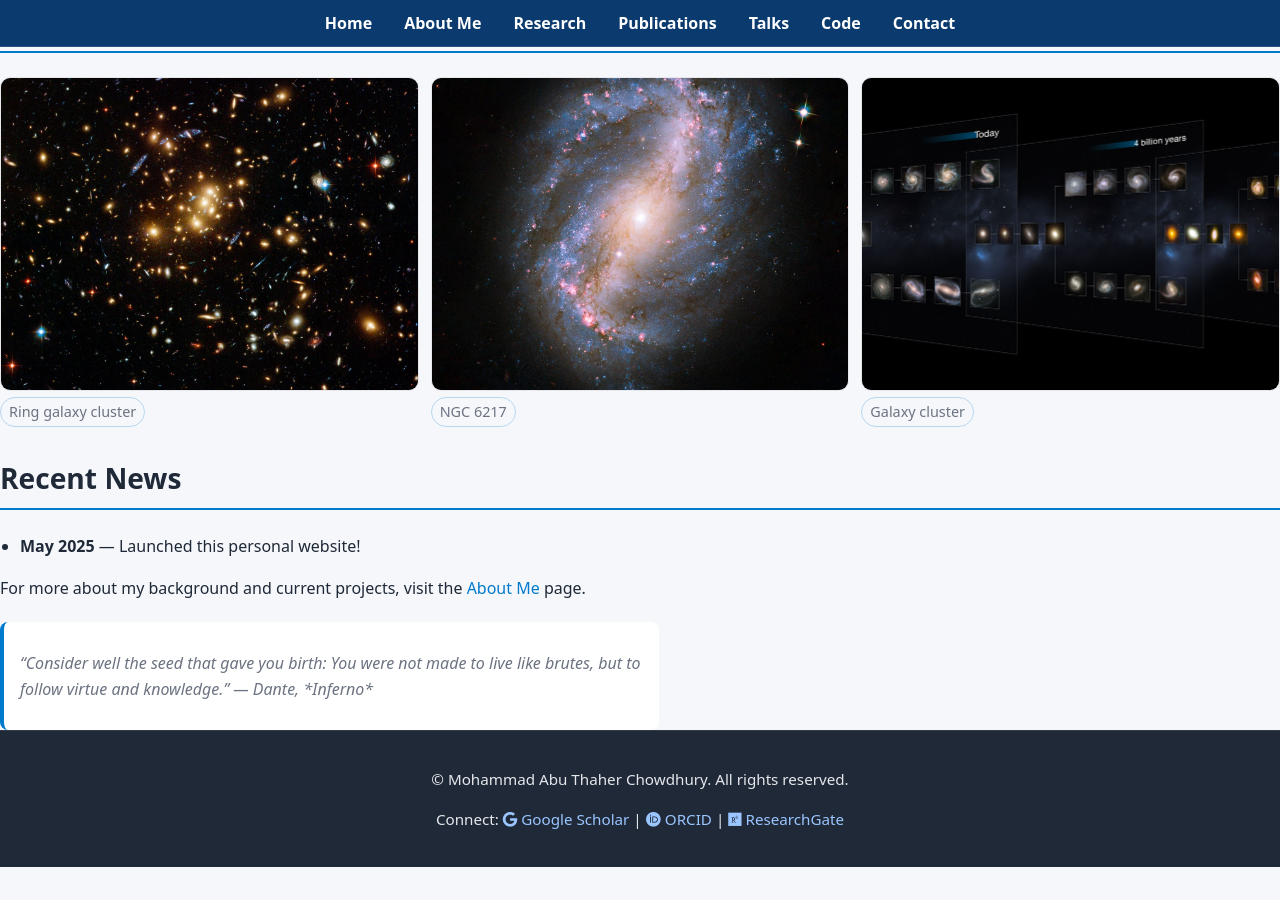
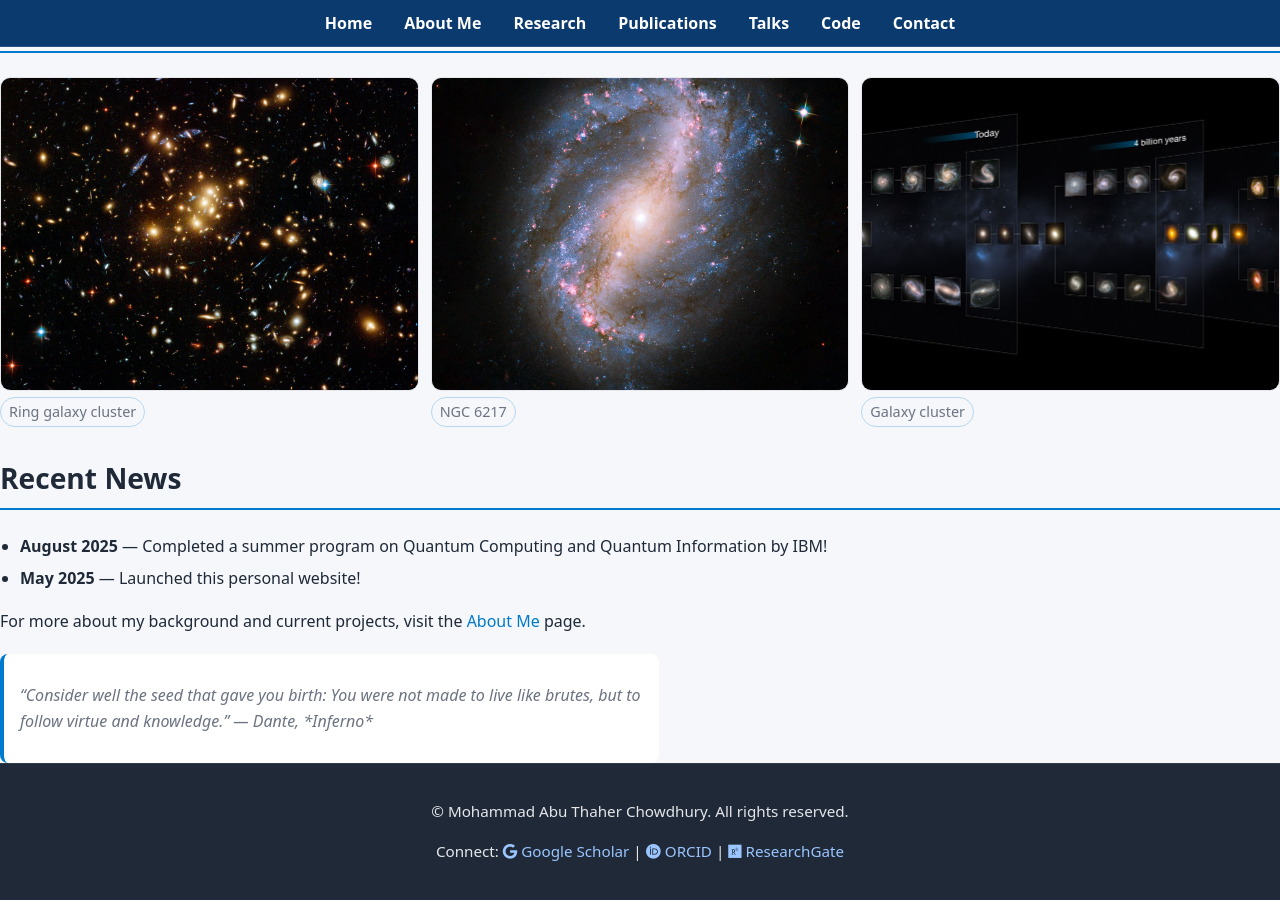
Before and after one commit to matc-thaher/website, a Jekyll site: the page built from index.md, in a window 1280 px wide and 900 px high, scrolled down 625 px. Built offline with Jekyll 4.4.1, drawn with Linux system fonts in a browser that asks for light colours; before the commit the page ends 1492 px from its top, so only the background shows below that.

Commit message:
Update index.md

```diff
--- a/index.md
+++ b/index.md
@@ -46,6 +46,7 @@ show_header_phrase: false
 </div>
 
 ## Recent News
+- **August 2025** — Completed a summer program on Quantum Computing and Quantum Information by IBM!
 - **May 2025** — Launched this personal website!
 
 For more about my background and current projects, visit the [About Me]({{ '/about/' | relative_url }}) page.
```
